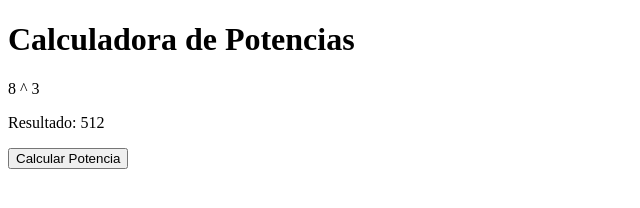
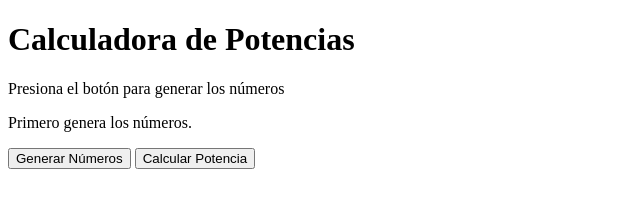
Before and after one commit to Fabi2019/PotYRaiz, a plain HTML site: page index.html in a window 1280 px wide. Both pictures are taken after a click on the button "Calcular Potencia". Shown: the whole page, without its empty margins (0-640 px from the left). Drawn offline with Linux system fonts and the light colour scheme.

Commit message:
segundo'

```diff
--- a/index.html
+++ b/index.html
@@ -5,20 +5,30 @@
   <meta name="viewport" content="width=device-width, initial-scale=1.0">
   <title>Potencia de Números</title>
   <script>
+    let base, exponente;
+
+    function generarNumeros() {
+      base = Math.floor(Math.random() * 10) + 1; // Número aleatorio entre 1 y 10
+      exponente = Math.floor(Math.random() * 5) + 1; // Número aleatorio entre 1 y 5
+      document.getElementById('operacion').textContent = `Base: ${base}, Exponente: ${exponente}`;
+      document.getElementById('resultado').textContent = ''; // Limpiar resultado previo
+    }
+
     function calcularPotencia() {
-      const base = Math.floor(Math.random() * 10) + 1; // Número aleatorio entre 1 y 10
-      const exponente = Math.floor(Math.random() * 5) + 1; // Número aleatorio entre 1 y 5
-      const resultado = Math.pow(base, exponente);
-
-      document.getElementById('operacion').textContent = `${base} ^ ${exponente}`;
-      document.getElementById('resultado').textContent = `Resultado: ${resultado}`;
+      if (base !== undefined && exponente !== undefined) {
+        const resultado = Math.pow(base, exponente);
+        document.getElementById('resultado').textContent = `Resultado: ${resultado}`;
+      } else {
+        document.getElementById('resultado').textContent = 'Primero genera los números.';
+      }
     }
   </script>
 </head>
 <body>
   <h1>Calculadora de Potencias</h1>
-  <p id="operacion">Presiona el botón para generar la operación</p>
+  <p id="operacion">Presiona el botón para generar los números</p>
   <p id="resultado"></p>
+  <button onclick="generarNumeros()">Generar Números</button>
   <button onclick="calcularPotencia()">Calcular Potencia</button>
 </body>
 </html>
```
